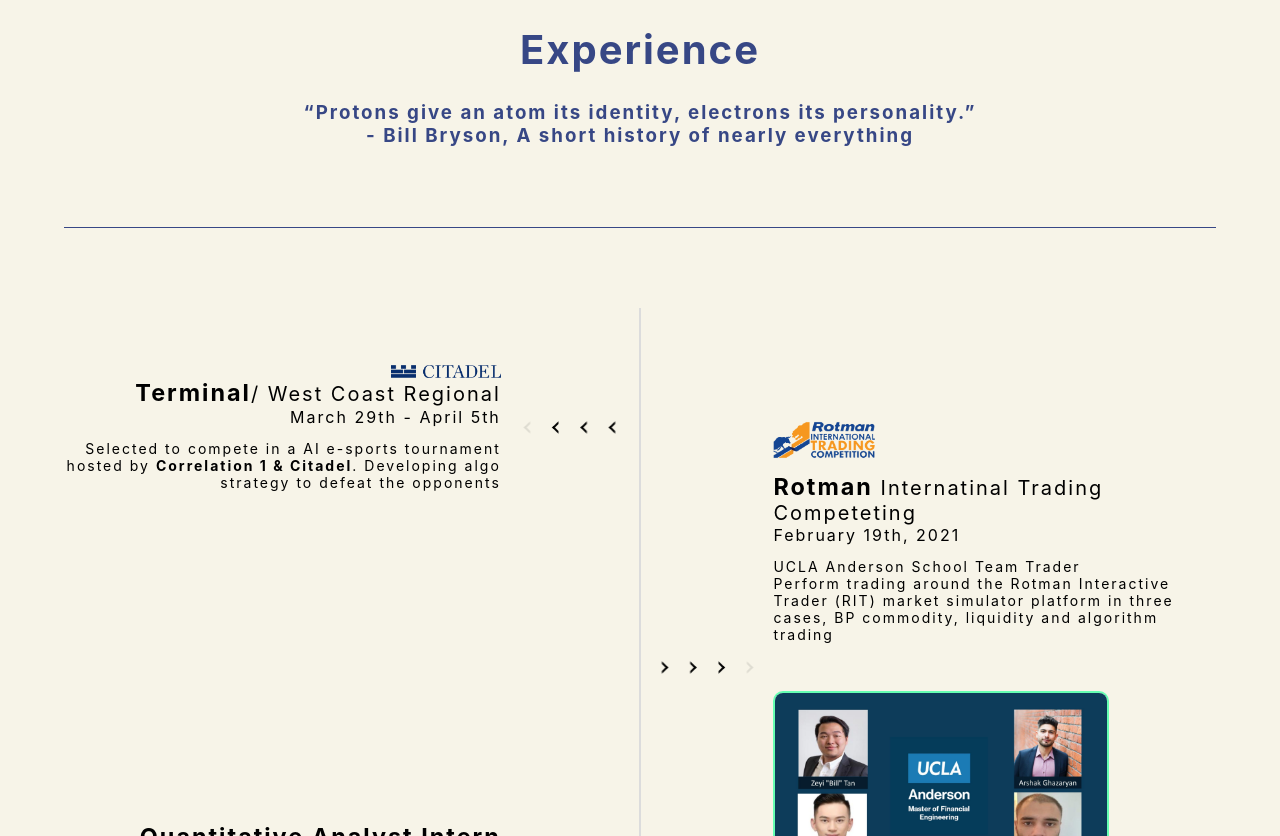
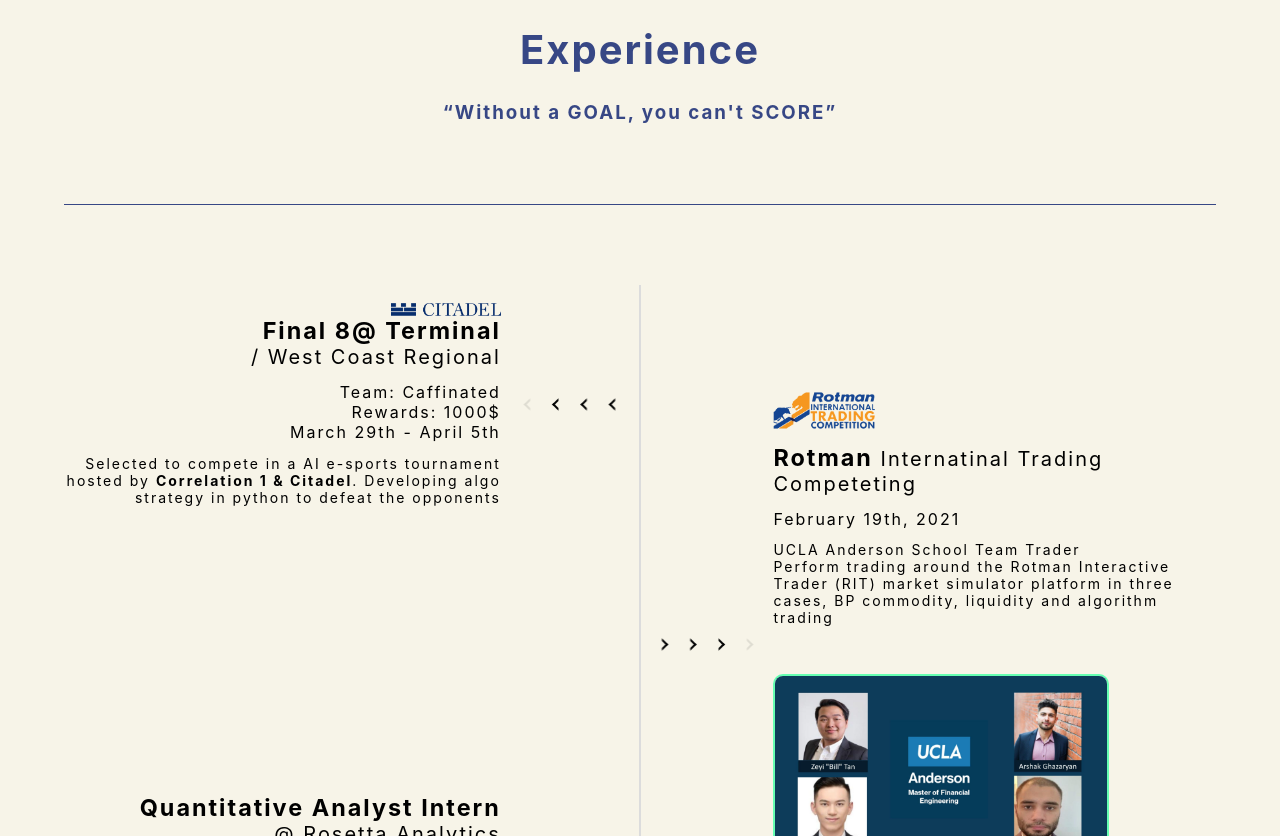
Before and after one commit to pewapplepie/jschenapplapie.github.io, a React (Create React App) app: page / in a window 1280 px wide. Shown: the part 1964-2800 px from the top of the page. Built offline with nearby package versions, Linux system fonts and the light colour scheme; a web font is replaced by a local one.

Commit message:
forget what i changed but anyway

```diff
--- a/src/pages/Contact.js
+++ b/src/pages/Contact.js
@@ -77,8 +77,8 @@
       <PersonalInfoContainer>
         <PersonalInfo>
           <h2 style={{ textAlign: "center" }}>
-            Desire to combine advanced Quantitative technique with in-depth
-            financail knowledge to creat impact
+            Let me add values to your firm with quantitative methods, a
+            data-driven approach, and engineer mindsets.
           </h2>
         </PersonalInfo>
         <a
--- a/src/pages/Experience.js
+++ b/src/pages/Experience.js
@@ -98,6 +98,7 @@
   letter-spacing: 2px;
   color: #000;
   font-size: 2vmin;
+  margin-top: 3%;
 `;
 const Details = styled(TimeWindow)`
   margin-top: 3%;
@@ -138,8 +139,8 @@
       <HeadingContainer>
         <Heading>Experience</Heading>
         <SubHeading>
-          “Protons give an atom its identity, electrons its personality.” <br />
-          - Bill Bryson, A short history of nearly everything
+          “Without a GOAL, you can't SCORE”
+          <br />
         </SubHeading>
       </HeadingContainer>
       <SepLine></SepLine>
@@ -152,14 +153,22 @@
                 href="https://github.com/styled-components/styled-components"
                 target="_blank"
               >
-                <h3 style={{ display: "inline" }}>Terminal</h3>/ West Coast
-                Regional{" "}
+                <h3 style={{ display: "inline" }}>Final 8@ Terminal</h3>
+                <br />
+                / West Coast Regional <br />
               </Title>
-              <TimeWindow>March 29th - April 5th</TimeWindow>
+
+              <TimeWindow>
+                Team: Caffinated
+                <br />
+                Rewards: 1000$
+                <br />
+                March 29th - April 5th
+              </TimeWindow>
               <Details>
                 Selected to compete in a AI e-sports tournament hosted by{" "}
                 <strong>Correlation 1 & Citadel</strong>. Developing algo
-                strategy to defeat the opponents
+                strategy in python to defeat the opponents
               </Details>
             </LeftBox>
             <div style={ArrowContainer}>
@@ -208,8 +217,8 @@
                 qunat researcher
               </Details>
               <Title style={{ marginTop: "10px" }}>
-                <h3 style={{ display: "inline" }}>IQC</h3> International Quant
-                Championship
+                <h3 style={{ display: "inline" }}>TOP 5 @ IQC</h3>
+                <br /> / Taiwan Regional
               </Title>
               <TimeWindow>March 29th - April 5th</TimeWindow>
               <Details>
--- a/src/pages/IntroTrap.js
+++ b/src/pages/IntroTrap.js
@@ -24,7 +24,7 @@
   flex-direction: column;
   padding-top: 5%;
 `;
-const Content_top = styled.div`
+const Content_Top = styled.div`
   display: flex;
   width: 100%;
   height: 30%;
@@ -32,7 +32,7 @@
   flex-direction: column;
   align-items: center;
   margin: auto;
-  overflow: hidden;
+  /* overflow: hidden; */
 `;
 const Content_h1 = styled.div`
   align-self: flex-start;
@@ -44,17 +44,16 @@
 `;
 
 const Profile_Img = styled.img`
-  display: block;
+  /* display: block; */
   width: 100%;
   height: 100%;
   border-radius: 50%;
   transition: transform 500ms ease;
-  -ms-touch-action: none;
-  touch-action: none;
+  background-size: cover;
 `;
 
 const Profile_Pic_Container = styled.div`
-  position: relative;
+  /* position: relative; */
   width: 25vh;
   height: 25vh;
   border-radius: 50%;
@@ -114,7 +113,7 @@
 `;
 const Blink_wrapper3 = styled(Blink_wrapper2)`
   padding-left: 0px;
-  animation-delay: .5s;
+  animation-delay: 0.5s;
 `;
 
 const Content_Intro = styled.div`
@@ -191,7 +190,7 @@
         <polygon points="0,5, 100,0 100,100 0,90"></polygon>
       </svg>
       <Contents>
-        <Content_top>
+        <Content_Top>
           <Content_h1>
             Hi, I'm <b>Jer-Shen Chen</b>, aka <b>Jeffrey.</b>
           </Content_h1>
@@ -218,7 +217,7 @@
             I love Finance & Programming
             <Blink_wrapper> _ </Blink_wrapper>
           </Content_Motto>
-        </Content_top>
+        </Content_Top>
         <Content_Intro>
           <Intro_p1>
             <Intro_title>
@@ -271,8 +270,8 @@
             for Prof. Hsu within the Analytical Chemistry area, specializing in
             Mass Spectrometry (MALDI) and Bioinformation data analysis.
             <p />
-            Jeffrey's experiences include AI-driven investment management
-            firms, global leading hedge fund, academia science research, and the
+            Jeffrey's experiences include AI-driven investment management firms,
+            global leading hedge fund, academia science research, and the
             software industry.
           </Intro_p2>
         </Content_Intro>
```
